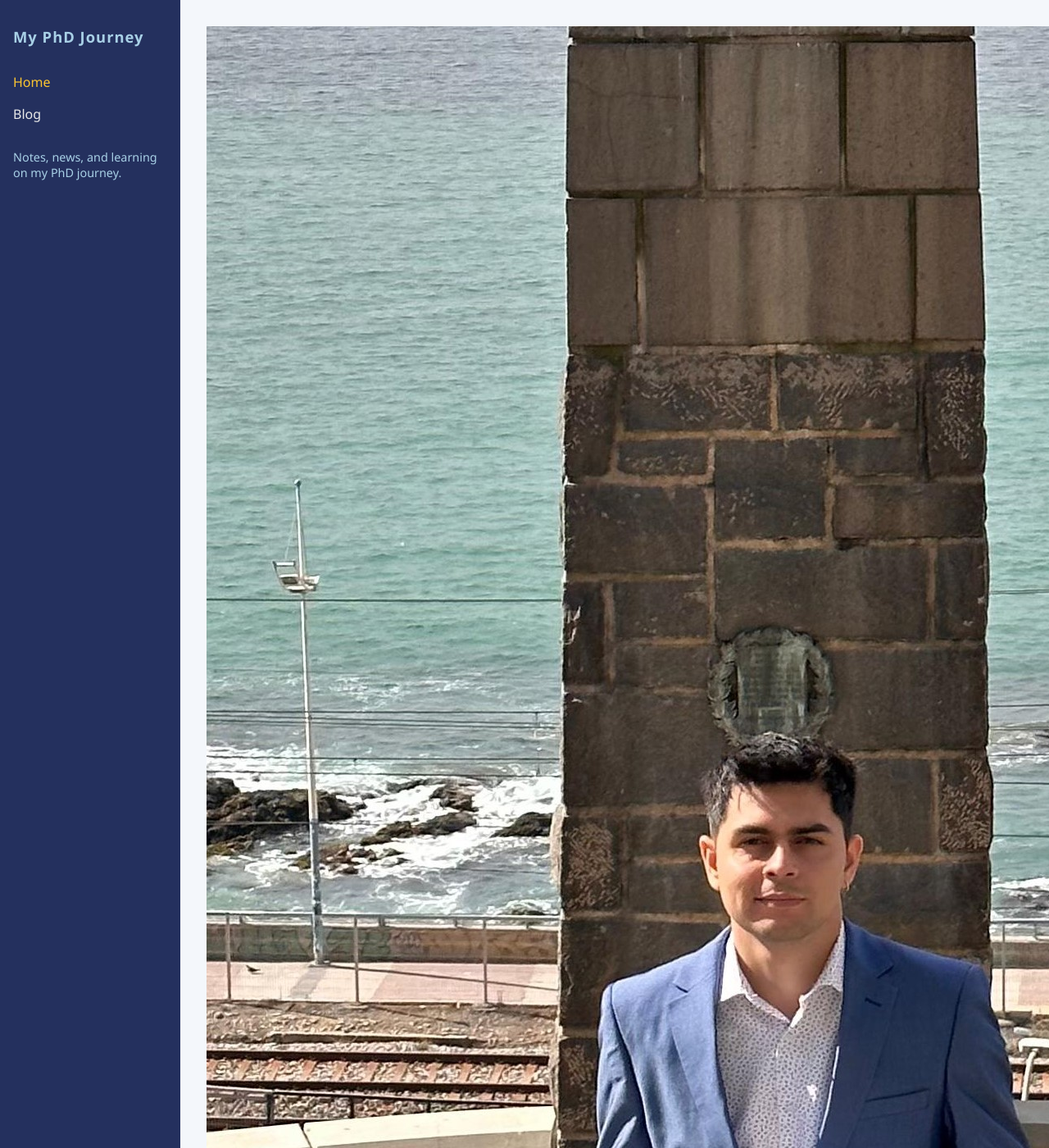
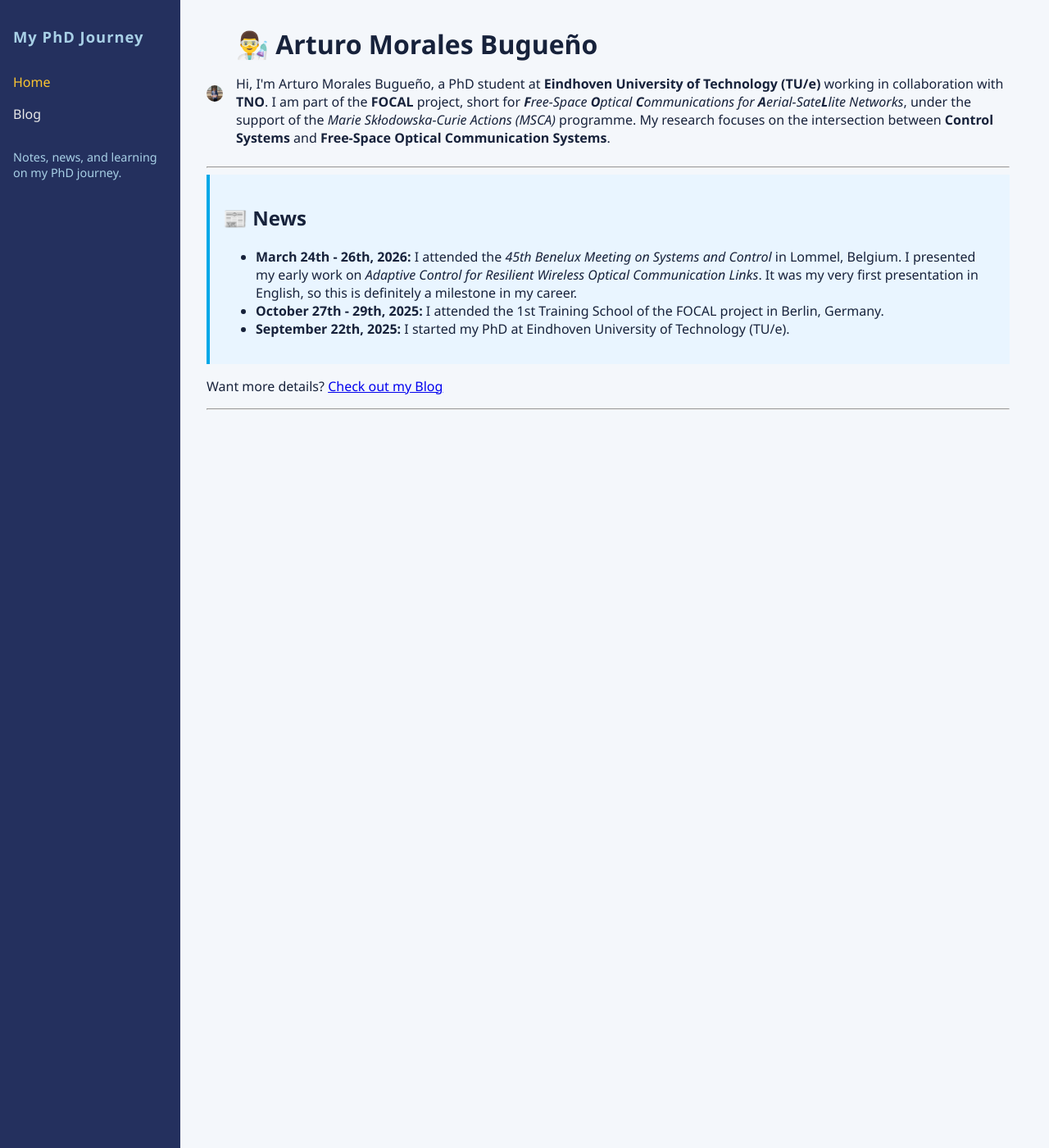
Before and after one commit to arturombug/arturombug.github.io, a Jekyll site: the page built from index.md, in a window 1280 px wide and 1400 px high. Shown: the whole window at 82% size. Built offline with Jekyll 4.4.1, drawn with Linux system fonts in a browser that asks for light colours.

Commit message:
resize profile picture

```diff
--- a/assets/css/styles.css
+++ b/assets/css/styles.css
@@ -112,3 +112,21 @@ main {
     display: none;
   }
 }
+
+.home-hero {
+  display: flex;
+  align-items: center;
+  gap: 1rem;
+}
+
+.home-avatar {
+  width: 20px;          /* adjust */
+  height: 20px;         /* adjust */
+  object-fit: cover;
+  border-radius: 50%;    /* circle avatar; remove if you want a square */
+  flex-shrink: 0;
+}
+
+.home-hero-text h1 {
+  margin: 0;
+}
```
